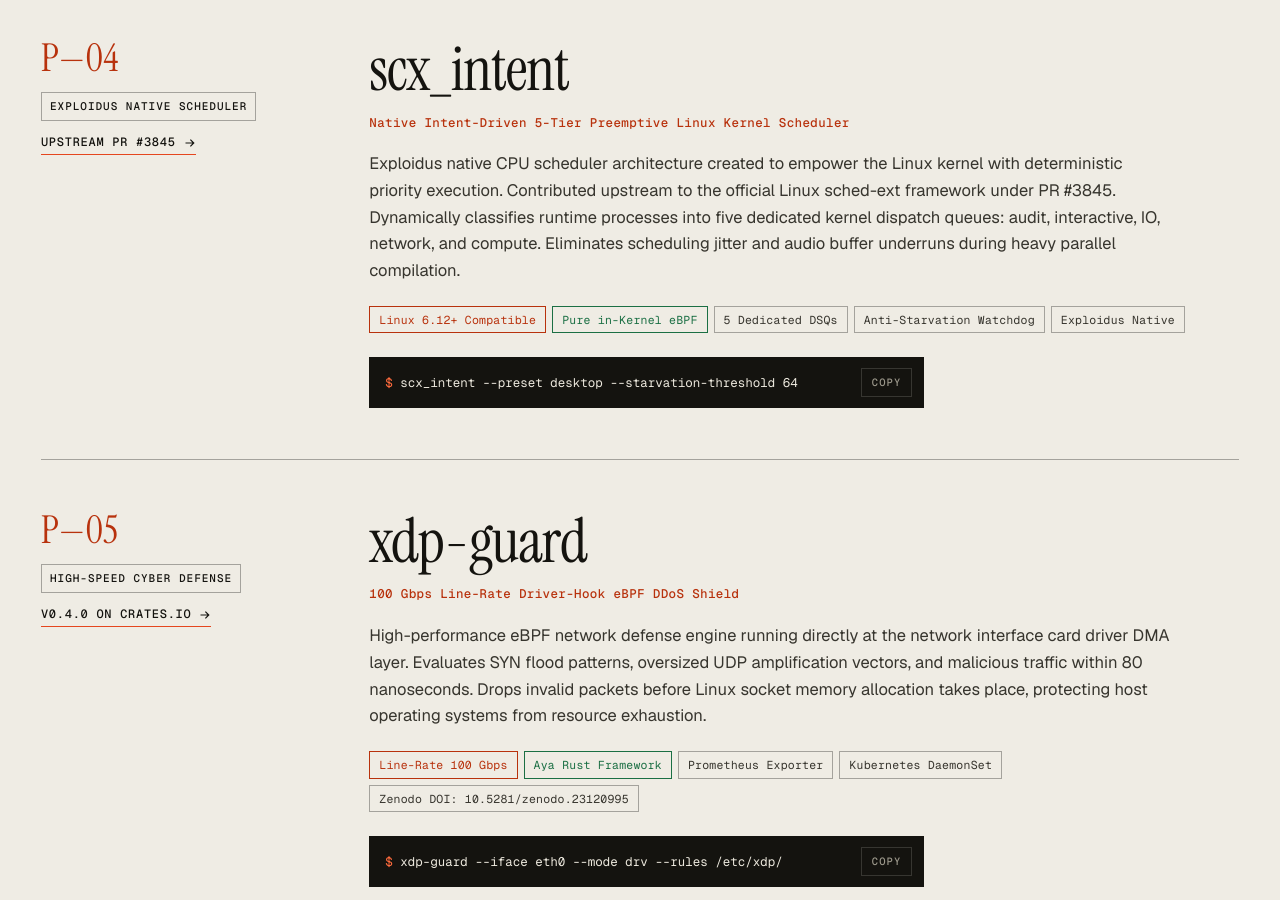
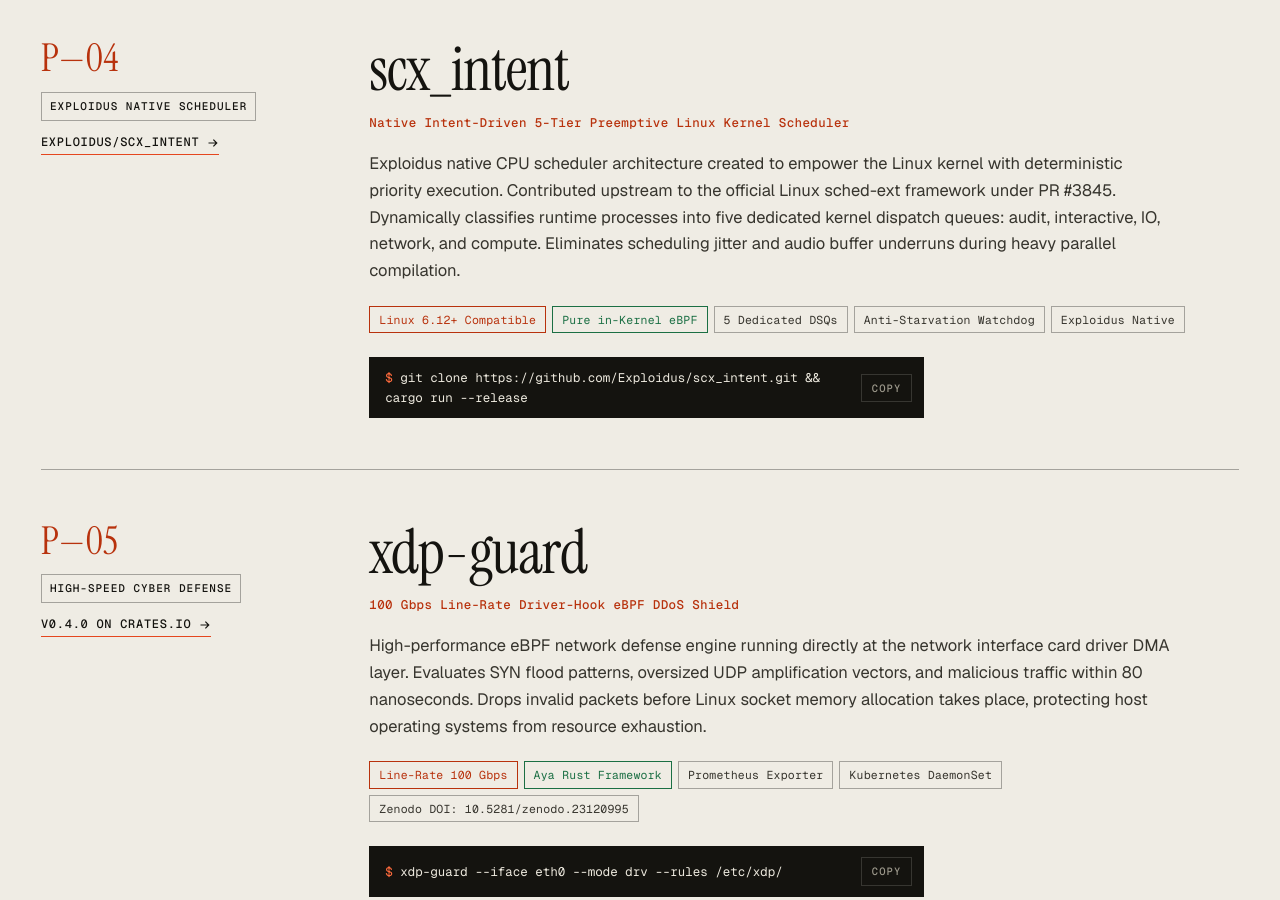
Before and after one commit to Exploidus/exploidus.github.io, a plain HTML site: page index.html in a window 1280 px wide. Shown: the part 6020-6920 px from the top of the page. Drawn offline with Linux system fonts and the light colour scheme.

Commit message:
feat(links): wire standalone Exploidus/scx_intent repository across index and case studies

```diff
--- a/index.html
+++ b/index.html
@@ -83,7 +83,7 @@
         "operatingSystem": "Linux 6.12+",
         "applicationCategory": "SystemApplication",
         "description": "5-tier intent-driven preemptive Linux kernel scheduler implemented in pure in-kernel eBPF for sched-ext.",
-        "url": "https://github.com/sched-ext/scx/pull/3845"
+        "url": "https://github.com/Exploidus/scx_intent"
       },
       {
         "@type": "SoftwareApplication",
@@ -219,7 +219,7 @@
             <div class="cta">
               <button class="btn pri" type="button" data-pilot="custom">Request Enterprise Briefing <i class="arr"></i></button>
               <a class="btn" href="#native-systems">Explore Capabilities <i class="arr d"></i></a>
-              <a class="btn" href="https://github.com/sched-ext/scx/pull/3845" target="_blank" rel="noopener">scx_intent BPF <i class="arr ne"></i></a>
+              <a class="btn" href="https://github.com/Exploidus/scx_intent" target="_blank" rel="noopener">scx_intent BPF <i class="arr ne"></i></a>
             </div>
             <ul class="checks">
               <li><i class="chk"></i>Zero Dynamic Allocation</li>
@@ -430,13 +430,13 @@
           </article>
 
           <article class="entry" id="scx_intent" data-g="kernel">
-            <div class="entry-side"><span class="idx">P—04</span><span class="cat">Exploidus Native Scheduler</span><a class="tlink" href="https://github.com/sched-ext/scx/pull/3845" target="_blank" rel="noopener">Upstream PR #3845 <i class="arr"></i></a></div>
+            <div class="entry-side"><span class="idx">P—04</span><span class="cat">Exploidus Native Scheduler</span><a class="tlink" href="https://github.com/Exploidus/scx_intent" target="_blank" rel="noopener">Exploidus/scx_intent <i class="arr"></i></a></div>
             <div>
               <h3>scx_intent</h3>
               <p class="tagline">Native Intent-Driven 5-Tier Preemptive Linux Kernel Scheduler</p>
               <p class="d">Exploidus native CPU scheduler architecture created to empower the Linux kernel with deterministic priority execution. Contributed upstream to the official Linux sched-ext framework under PR #3845. Dynamically classifies runtime processes into five dedicated kernel dispatch queues: audit, interactive, IO, network, and compute. Eliminates scheduling jitter and audio buffer underruns during heavy parallel compilation.</p>
               <div class="tags"><span class="tag a">Linux 6.12+ Compatible</span><span class="tag ok">Pure in-Kernel eBPF</span><span class="tag">5 Dedicated DSQs</span><span class="tag">Anti-Starvation Watchdog</span><span class="tag">Exploidus Native</span></div>
-              <div class="cmd"><code>scx_intent --preset desktop --starvation-threshold 64</code><button type="button" data-copy="scx_intent --preset desktop --starvation-threshold 64">Copy</button></div>
+              <div class="cmd"><code>git clone https://github.com/Exploidus/scx_intent.git &amp;&amp; cargo run --release</code><button type="button" data-copy="git clone https://github.com/Exploidus/scx_intent.git && cargo run --release">Copy</button></div>
             </div>
           </article>
 
@@ -702,7 +702,7 @@
           <ul>
             <li><a href="https://github.com/Exploidus/aegis-filter" target="_blank" rel="noopener">aegis-filter (Aerospace GNC)</a></li>
             <li><a href="https://github.com/rahadbhuiya/Exploidus" target="_blank" rel="noopener">Exploidus (Operating System)</a></li>
-            <li><a href="https://github.com/sched-ext/scx/pull/3845" target="_blank" rel="noopener">scx_intent (Kernel RFC #3845)</a></li>
+            <li><a href="https://github.com/Exploidus/scx_intent" target="_blank" rel="noopener">scx_intent (Kernel Scheduler)</a></li>
             <li><a href="https://github.com/rahadbhuiya/xdp-guard" target="_blank" rel="noopener">xdp-guard (100G Firewall)</a></li>
           </ul>
         </div>
```
Also changed, not shown: contributions.html (+1 -1 lines).
